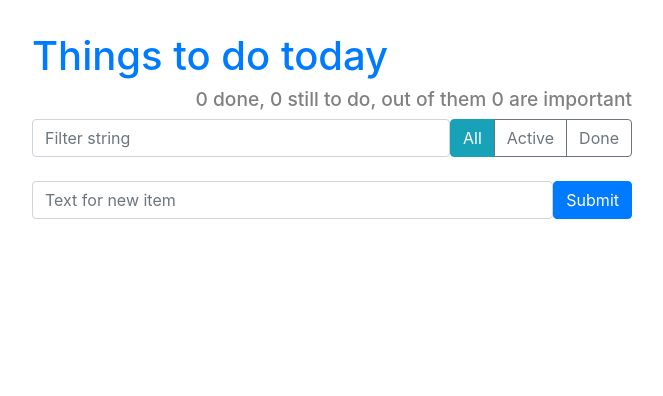
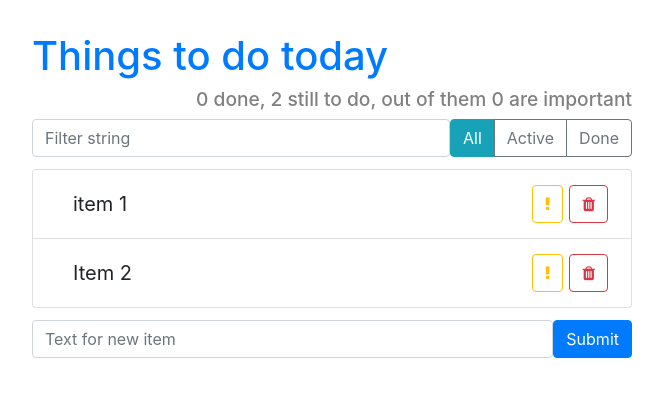
Before and after one commit to aslukin/React_app02, a React (Create React App) app: page / in a window 1280 px wide. Shown: the top 396 px of the page, without its empty margins (308-971 px from the left). Built offline with nearby package versions, Linux system fonts and the light colour scheme.

Commit message:
first attempt for filtering

```diff
--- a/src/App.js
+++ b/src/App.js
@@ -12,7 +12,10 @@ export default class App extends React.Component {
 
   counter = 100;
   state = {
-    todoData: [],
+    todoData: [
+      this.createNewItem('item 1'),
+      this.createNewItem('Item 2')
+    ],
     filterString: '',
     filterStatus: FILTER_STATUS_ALL
   }
@@ -79,11 +82,54 @@ export default class App extends React.Component {
     })
   }
 
+  onFilterStringChange = () => {
+
+  }
+
+  onFilterAll = () => {
+
+  }
+
+  onFilterActive = () => {
+
+  }
+
+  onFilterDone = () => {
+    console.log('FilterDone :>> ', this.state.filterStatus);
+    this.setState(() => {
+      return {
+        filterStatus: FILTER_STATUS_DONE
+      }
+    })
+  }
+
+  search(items, filterString, filterStatus) {
+
+    let visibleItems = [];
+
+    if (filterString.length > 0) {
+      visibleItems = items.filter((el) => {
+        return (el.label.indexOf(filterString) >= 0) &&
+          ((filterStatus === FILTER_STATUS_ALL) ||
+            ((filterStatus === FILTER_STATUS_ACTIVE) && (!el.done)) ||
+            ((filterStatus === FILTER_STATUS_DONE) && (el.done)))
+
+      })
+
+    } else {
+      visibleItems = items;
+    }
+    return visibleItems
+  }
+
+
   render() {
 
     const doneCount = this.state.todoData.filter((el) => el.done).length
     const openCount = this.state.todoData.length - doneCount
     const openImportantCount = this.state.todoData.filter((el) => !el.done && el.important).length
+
+    const visibleItems = this.search(this.state.todoData, this.state.filterString, this.state.filterStatus)
 
     return (
       <div className="todo-app">
@@ -91,8 +137,14 @@ export default class App extends React.Component {
           doneCount={doneCount}
           openImportantCount={openImportantCount} />
 
-        <AppFilter />
-        <TodoList todos={this.state.todoData}
+        <AppFilter
+          onFilterStringChange={this.onFilterStringChange}
+          onFilterAll={this.onFilterAll}
+          onFilterActive={this.onFilterActive}
+          onFilterDone={this.onFilterDone}
+        />
+
+        <TodoList todos={visibleItems}
           onItemDelete={this.onItemDelete}
           onToggleDone={this.onToggleDone}
           onToggleImportant={this.onToggleImportant}
--- a/src/Components/App-Filter/App-Filter.js
+++ b/src/Components/App-Filter/App-Filter.js
@@ -23,7 +23,7 @@ export default class AppFilter extends React.Component {
   }
 
   onDoneClick = () => {
-
+    return this.props.onFilterDone
   }
 
 
```
